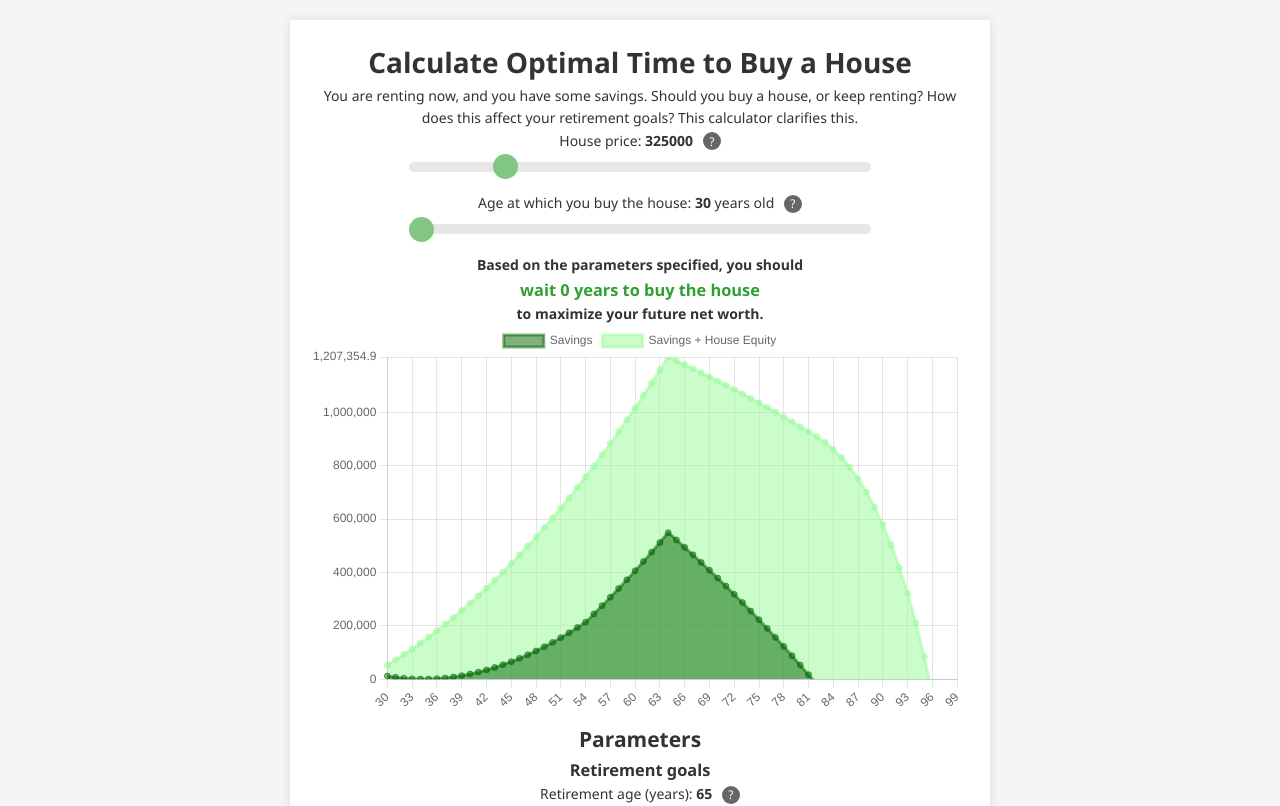
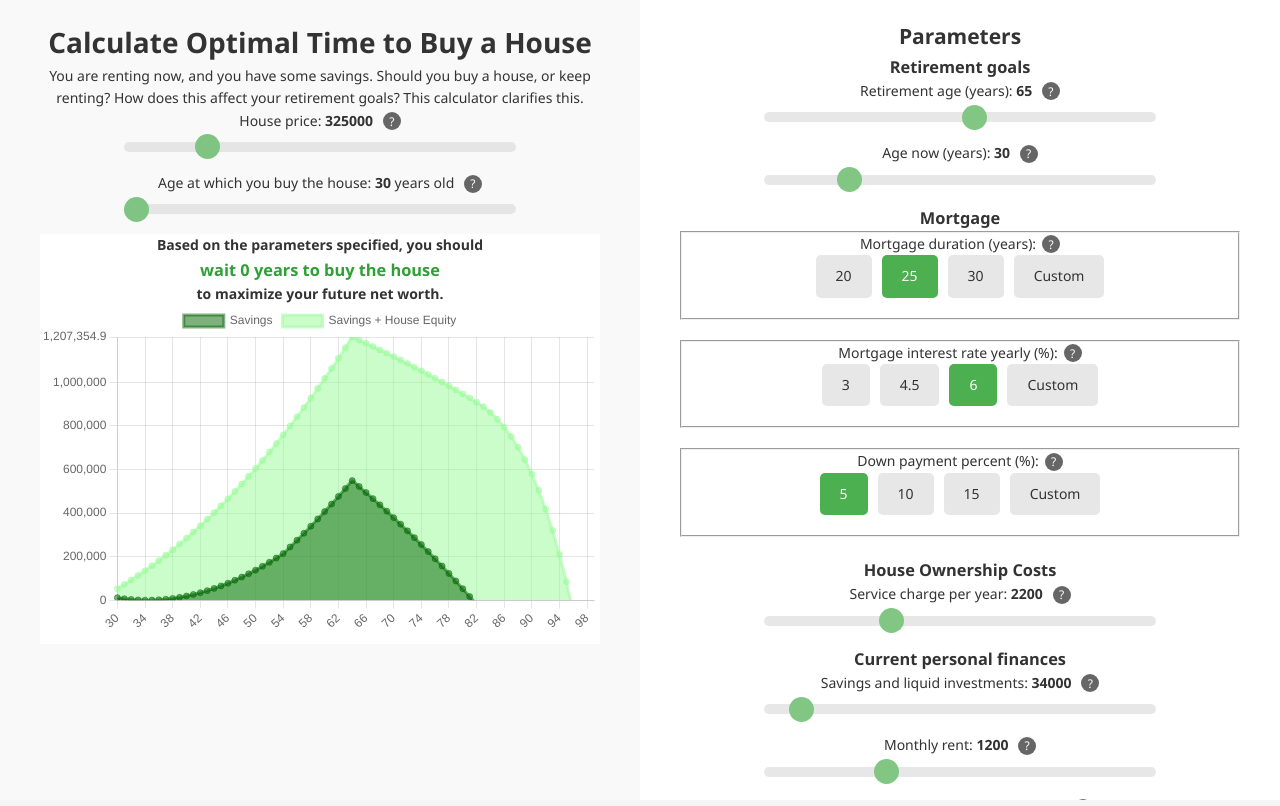
Before and after one commit to angel-boschdom/rent-vs-buy-calculator, a React (Vite) app: page / in a window 1280 px wide. Shown: the top 806 px of the page. Built offline with nearby package versions, Linux system fonts and the light colour scheme.

Commit message:
left and right panel view on desktop screen sizes

```diff
--- a/src/components/RadioButtonCustom/RadioButtonCustom.css
+++ b/src/components/RadioButtonCustom/RadioButtonCustom.css
@@ -1,6 +1,13 @@
 /* file: /src/components/RadioButtonCustom/RadioButtonCustom.css */
-.radio-button-custom {
+  .radio-button-custom {
     margin-bottom: 20px;
+  }
+
+  .radio-label {
+    display: flex; /* Use flexbox for centering */
+    justify-content: center; /* Center horizontally */
+    align-items: center; /* Center vertically */
+    text-align: center; /* Ensure text is centered for multi-line labels */
   }
 
   .toggle {
--- a/src/components/RentVsBuyCalculator/RentVsBuyCalculator.css
+++ b/src/components/RentVsBuyCalculator/RentVsBuyCalculator.css
@@ -1,32 +1,69 @@
 /* file: /src/components/RentVsBuyCalculator/RentVsBuyCalculator.css */
 
-.rent-buy-calculator-container {
-    max-width: 700px;
-    margin: 20px auto;
-    padding: 20px;
-    background-color: #fff;
+h1, h2, h3, h4, h5, p {
   text-align: center;
-    box-shadow: 0 0 10px rgba(0, 0, 0, 0.1);
+  margin: 0 auto; /* Optional: Ensures proper centering with surrounding spacing */
 }
 
-  .sticky-container {
-    position: sticky;
-    width: 100%;
-    margin: 0 auto;
-    top: 0;
-    z-index: 10;
-    background: white;
-    padding-bottom: 10px;
+/* Base container – we use flex layout only on wide screens */
+.split-layout {
+  display: block; /* single-column by default (mobile) */
 }
 
+/* The left and right panels on desktop */
+.left-panel,
+.right-panel {
+  /* In mobile, let them stack naturally */
+  width: 100%;
+}
+
+/* On desktop, switch to two columns, each with independent scrolling */
+@media (min-width: 1024px) {
+  .split-layout {
+    display: flex;
+    flex-direction: row;
+    height: 100vh; /* Full viewport height */
+    overflow: hidden; /* Hide any overflow on the container; each panel scrolls independently */
+    margin: 0;
+    padding: 0;
+  }
+
+  .left-panel,
+  .right-panel {
+    flex: 1;              /* each takes 50% by default */
+    overflow-y: auto;     /* allows independent vertical scrolling */
+    padding: 20px 40px;   /* some extra padding for desktop */
+  }
+}
+
+/* Give the left side a light background, right side white background */
+.left-panel {
+  background-color: #f9f9f9;
+}
+.right-panel {
+  background-color: #fff;
+}
+
+/* We no longer want the chart container to be sticky on desktop, so override: */
+.sticky-container {
+  position: static;  /* override 'sticky' */
+  top: auto;
+  margin: 20px 0;   /* normal flow spacing */
+  width: 100%;
+  background: white;
+  z-index: auto;
+  padding-bottom: 10px; /* keep a bit of spacing for the canvas */
+}
+
+/* Headline styling remains the same */
 #resultsSummaryHeadline h3 {
   color: #2fa033;
 }
 
- /* Force the canvas to occupy the entire width of the sticky container. */
+/* Force the chart canvas to occupy the container's width */
 #timeseriesChart {
   width: 100% !important;
-    height: auto !important; /* Let the height be auto so it’s responsive. */
+  height: auto !important;
   display: block;
   margin: 0 auto;
 }
--- a/src/components/RentVsBuyCalculator/RentVsBuyCalculator.tsx
+++ b/src/components/RentVsBuyCalculator/RentVsBuyCalculator.tsx
@@ -86,9 +86,12 @@ const RentVsBuyCalculator: React.FC = () => {
 
     const labels = SavingsTimeseries.map((_, i) => i + ageYears);
 
+    // Destroy old chart instance if any
     if (chartRef.current) {
       chartRef.current.destroy();
     }
+
+    // Create new chart
     const ctx = (document.getElementById('timeseriesChart') as HTMLCanvasElement)?.getContext('2d');
     if (!ctx) return;
 
@@ -174,7 +177,10 @@ const RentVsBuyCalculator: React.FC = () => {
   // === HANDLERS ===
 
   // Helper for handling changes to any param that is *not* purchaseAge
-  const handleNonPurchaseAgeSliderChange = (newValue: number, setter: React.Dispatch<React.SetStateAction<number>>) => {
+  const handleNonPurchaseAgeSliderChange = (
+    newValue: number,
+    setter: React.Dispatch<React.SetStateAction<number>>
+  ) => {
     setPurchaseAgeManuallyChanged(false);
     setter(newValue);
   };
@@ -186,7 +192,9 @@ const RentVsBuyCalculator: React.FC = () => {
   };
 
   return (
-    <div className="rent-buy-calculator-container">
+    <div className="split-layout">
+      {/* Left column: Basic info, timeseries controls, and chart */}
+      <div className="left-panel">
         <h1>Calculate Optimal Time to Buy a House</h1>
         <p>
           You are renting now, and you have some savings. Should you buy a house, or keep renting?
@@ -228,9 +236,10 @@ const RentVsBuyCalculator: React.FC = () => {
           </div>
           <canvas id="timeseriesChart"></canvas>
         </div>
+      </div>
 
-      {/* Main Form */}
-      <div id="form">
+      {/* Right column: The main form */}
+      <div className="right-panel" id="form">
         <h2>Parameters</h2>
 
         <h3>Retirement goals</h3>
```
Lines whose indentation alone changed are shown as unchanged.
